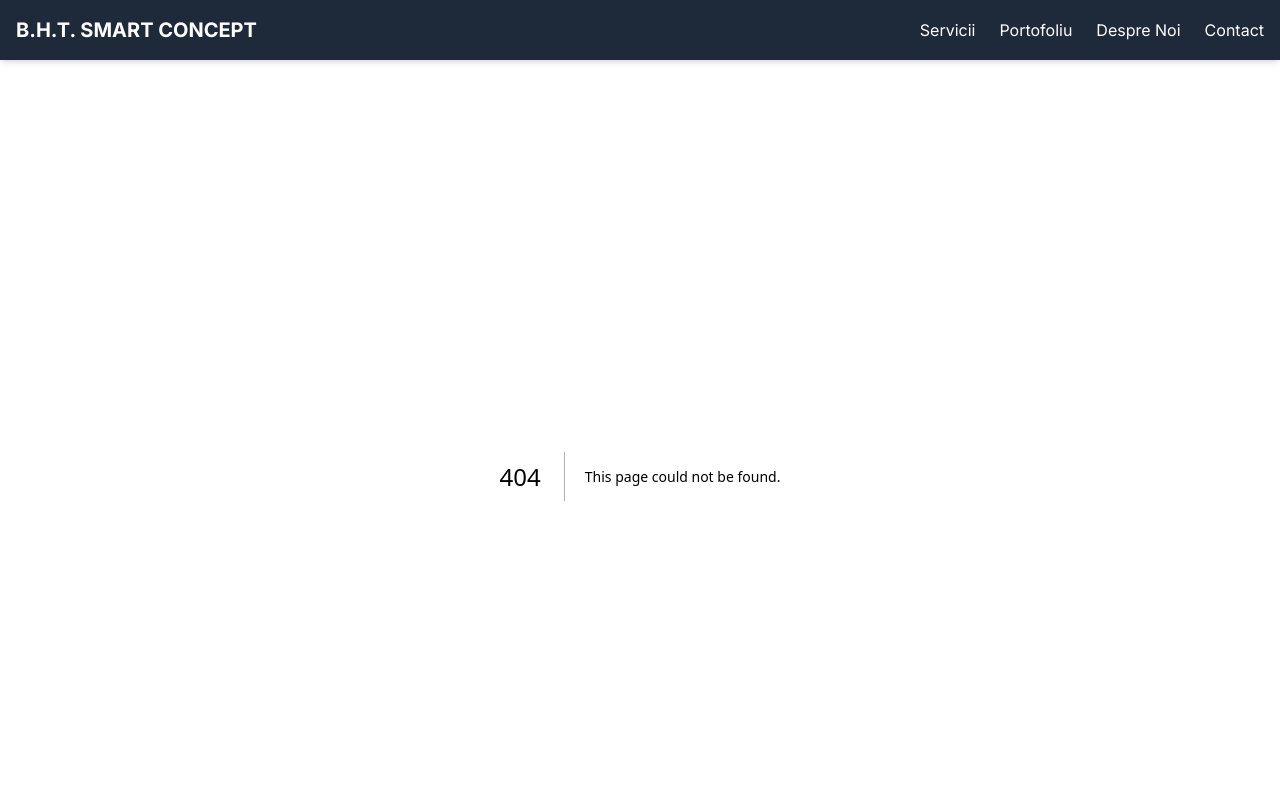
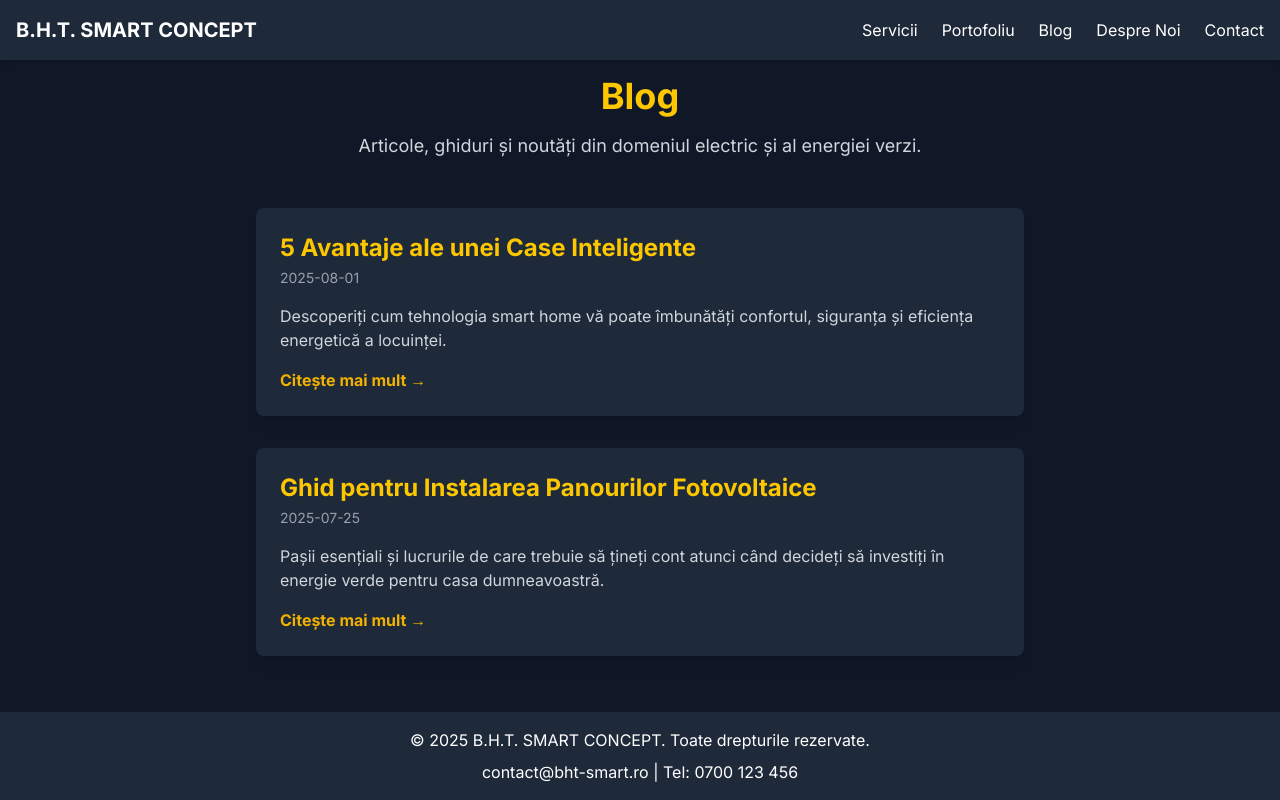
Before and after one commit to paulcureu/bht-concept, a Next.js app: page /blog in a window 1280 px wide. Before the commit this address had no page. Shown: the top 800 px of the page. Built offline with nearby package versions, Linux system fonts and the light colour scheme.

Commit message:
Add basic blog functionality and markdown support
Introduces blog post pages, markdown parsing utilities, and two initial posts. Adds dependencies for markdown and HTML processing, updates Tailwind config, and enhances the Header component for blog navigation.

```diff
--- /dev/null
+++ b/posts/ghid-panouri-fotovoltaice.md
@@ -0,0 +1,16 @@
+---
+title: 'Ghid pentru Instalarea Panourilor Fotovoltaice'
+date: '2025-07-25'
+excerpt: 'Pașii esențiali și lucrurile de care trebuie să țineți cont atunci când decideți să investiți în energie verde pentru casa dumneavoastră.'
+---
+
+Energia solară este o investiție excelentă pe termen lung. Dacă vă gândiți să instalați panouri fotovoltaice, iată un scurt ghid:
+
+### 1. Evaluarea locației
+Primul pas este evaluarea acoperișului: orientarea (ideal spre sud), înclinația și eventualele umbre de la copaci sau clădiri vecine. Un specialist vă poate face o analiză detaliată.
+
+### 2. Alegerea echipamentelor
+Există diferite tipuri de panouri (monocristaline, policristaline) și invertoare. Alegerea depinde de bugetul și necesarul de consum al locuinței.
+
+### 3. Montajul și autorizarea
+Este esențial ca montajul să fie realizat de o echipă de profesioniști certificați pentru a garanta siguranța și eficiența sistemului. De asemenea, va trebui să parcurgeți etapele pentru a deveni prosumator.
--- /dev/null
+++ b/posts/primul-articol.md
@@ -0,0 +1,16 @@
+---
+title: '5 Avantaje ale unei Case Inteligente'
+date: '2025-08-01'
+excerpt: 'Descoperiți cum tehnologia smart home vă poate îmbunătăți confortul, siguranța și eficiența energetică a locuinței.'
+---
+
+O casă inteligentă nu mai este un concept SF, ci o realitate accesibilă care aduce numeroase beneficii. Iată cinci motive pentru care merită să investiți în soluții smart home:
+
+### 1. Confort sporit
+Imaginați-vă că puteți controla luminile, termostatul, jaluzelele și sistemul audio cu o singură comandă vocală sau direct de pe telefon. Acesta este confortul pe care vi-l oferă o casă inteligentă.
+
+### 2. Siguranță îmbunătățită
+Sistemele de securitate inteligente includ camere de supraveghere cu acces de la distanță, senzori de mișcare și încuietori inteligente. Puteți monitoriza locuința oricând și de oriunde.
+
+### 3. Eficiență energetică
+Termostatele inteligente învață programul dumneavoastră și ajustează automat temperatura pentru a economisi energie. De asemenea, puteți stinge luminile uitate aprinse direct din aplicație.
--- /dev/null
+++ b/src/app/blog/[id]/page.tsx
@@ -0,0 +1,38 @@
+import { getPostData, getAllPostIds } from '@/lib/posts';
+import { notFound } from 'next/navigation';
+
+type Props = {
+  params: {
+    id: string;
+  };
+};
+
+// Funcție pentru a genera paginile statice la build time
+export function generateStaticParams() {
+  const paths = getAllPostIds();
+  // Rename id to slug to match the folder name
+  return paths.map(path => ({
+    id: path.params.id
+  }));
+}
+
+const PostPage = async ({ params }: Props) => {
+  try {
+    const postData = await getPostData(params.id);
+
+    return (
+      <article className="max-w-3xl mx-auto">
+        <h1 className="text-4xl font-bold text-yellow-400">{postData.title}</h1>
+        <p className="text-sm text-gray-400 mt-2">{postData.date}</p>
+        <div
+          className="mt-8 prose prose-invert max-w-none"
+          dangerouslySetInnerHTML={{ __html: postData.contentHtml }}
+        />
+      </article>
+    );
+  } catch (error) {
+    notFound();
+  }
+};
+
+export default PostPage;
--- /dev/null
+++ b/src/app/blog/page.tsx
@@ -0,0 +1,34 @@
+import Link from 'next/link';
+import { getSortedPostsData } from '@/lib/posts';
+
+const BlogPage = () => {
+  const allPosts = getSortedPostsData();
+
+  return (
+    <div className="max-w-3xl mx-auto">
+      <h1 className="text-4xl font-bold text-center text-yellow-400">Blog</h1>
+      <p className="mt-4 text-lg text-center text-gray-300">
+        Articole, ghiduri și noutăți din domeniul electric și al energiei verzi.
+      </p>
+
+      <section className="mt-12 space-y-8">
+        {allPosts.map(({ id, title, date, excerpt }) => (
+          <article key={id} className="bg-gray-800 p-6 rounded-lg shadow-lg">
+            <h2 className="text-2xl font-bold text-yellow-400">
+              <Link href={`/blog/${id}`} className="hover:underline">
+                {title}
+              </Link>
+            </h2>
+            <p className="text-sm text-gray-400 mt-1">{date}</p>
+            <p className="mt-4 text-gray-300">{excerpt}</p>
+            <Link href={`/blog/${id}`} className="inline-block mt-4 text-yellow-500 hover:text-yellow-400 font-bold">
+              Citește mai mult →
+            </Link>
+          </article>
+        ))}
+      </section>
+    </div>
+  );
+};
+
+export default BlogPage;
--- a/src/components/Header.tsx
+++ b/src/components/Header.tsx
@@ -18,6 +18,7 @@ const Header = () => {
           <ul className="flex space-x-6">
             <li><Link href="/servicii" className="hover:text-yellow-400">Servicii</Link></li>
             <li><Link href="/portofoliu" className="hover:text-yellow-400">Portofoliu</Link></li>
+            <li><Link href="/blog" className="hover:text-yellow-400">Blog</Link></li>
             <li><Link href="/despre" className="hover:text-yellow-400">Despre Noi</Link></li>
             <li><Link href="/contact" className="hover:text-yellow-400">Contact</Link></li>
           </ul>
@@ -39,6 +40,7 @@ const Header = () => {
           <ul className="flex flex-col items-center space-y-4 py-4">
             <li><Link href="/servicii" onClick={() => setIsMenuOpen(false)} className="hover:text-yellow-400">Servicii</Link></li>
             <li><Link href="/portofoliu" onClick={() => setIsMenuOpen(false)} className="hover:text-yellow-400">Portofoliu</Link></li>
+            <li><Link href="/blog" onClick={() => setIsMenuOpen(false)} className="hover:text-yellow-400">Blog</Link></li>
             <li><Link href="/despre" onClick={() => setIsMenuOpen(false)} className="hover:text-yellow-400">Despre Noi</Link></li>
             <li><Link href="/contact" onClick={() => setIsMenuOpen(false)} className="hover:text-yellow-400">Contact</Link></li>
           </ul>
--- /dev/null
+++ b/src/lib/posts.ts
@@ -0,0 +1,70 @@
+import fs from 'fs';
+import path from 'path';
+import matter from 'gray-matter';
+import { remark } from 'remark';
+import html from 'remark-html';
+
+const postsDirectory = path.join(process.cwd(), 'posts');
+
+export function getSortedPostsData() {
+  // Get file names under /posts
+  const fileNames = fs.readdirSync(postsDirectory);
+  const allPostsData = fileNames.map((fileName) => {
+    // Remove ".md" from file name to get id
+    const id = fileName.replace(/\.md$/, '');
+
+    // Read markdown file as string
+    const fullPath = path.join(postsDirectory, fileName);
+    const fileContents = fs.readFileSync(fullPath, 'utf8');
+
+    // Use gray-matter to parse the post metadata section
+    const matterResult = matter(fileContents);
+
+    // Combine the data with the id
+    return {
+      id,
+      ...(matterResult.data as { title: string; date: string; excerpt: string }),
+    };
+  });
+  // Sort posts by date
+  return allPostsData.sort((a, b) => {
+    if (a.date < b.date) {
+      return 1;
+    } else {
+      return -1;
+    }
+  });
+}
+
+export async function getPostData(id: string) {
+  const fullPath = path.join(postsDirectory, `${id}.md`);
+  const fileContents = fs.readFileSync(fullPath, 'utf8');
+
+  // Use gray-matter to parse the post metadata section
+  const matterResult = matter(fileContents);
+
+  // Use remark to convert markdown into HTML string
+  const processedContent = await remark()
+    .use(html)
+    .process(matterResult.content);
+  const contentHtml = processedContent.toString();
+
+  // Combine the data with the id and contentHtml
+  return {
+    id,
+    contentHtml,
+    ...(matterResult.data as { title: string; date: string; excerpt: string }),
+  };
+}
+
+export function getAllPostIds() {
+  const fileNames = fs.readdirSync(postsDirectory);
+
+  return fileNames.map((fileName) => {
+    return {
+      params: {
+        id: fileName.replace(/\.md$/, ''),
+      },
+    };
+  });
+}
--- /dev/null
+++ b/tailwind.config.ts
@@ -0,0 +1,16 @@
+import type { Config } from 'tailwindcss'
+
+const config: Config = {
+  content: [
+    './src/pages/**/*.{js,ts,jsx,tsx,mdx}',
+    './src/components/**/*.{js,ts,jsx,tsx,mdx}',
+    './src/app/**/*.{js,ts,jsx,tsx,mdx}',
+  ],
+  theme: {
+    extend: {},
+  },
+  plugins: [
+    require('@tailwindcss/typography'),
+  ],
+}
+export default config
```
Also changed, not shown: package.json (+9 -5 lines), 1 other file (tests, documents, lock files or other folders).
